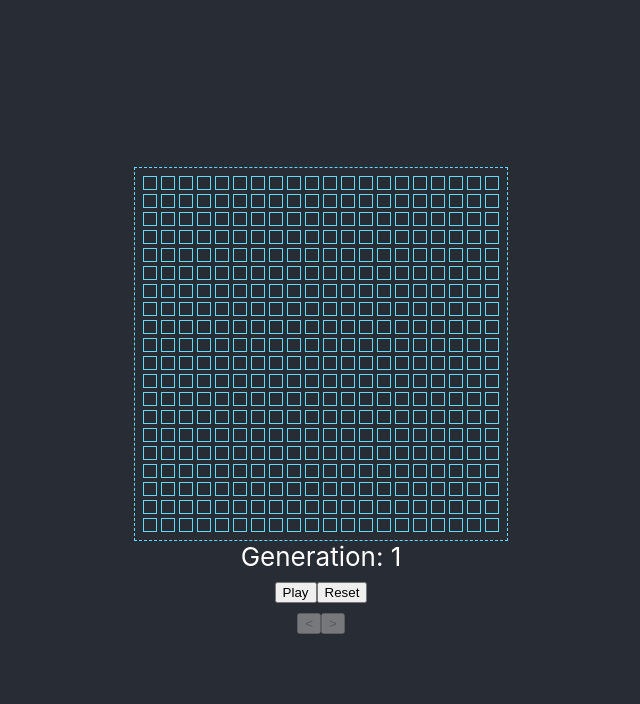
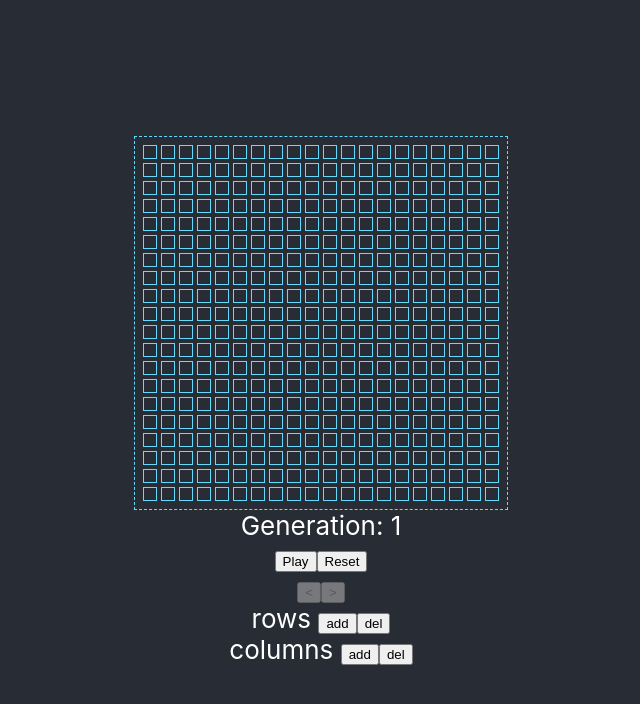
Before and after one commit to d-manevich/game-of-life, a React (Create React App) app: page / in a window 1280 px wide. Shown: the top 704 px of the page, without its empty margins (319-959 px from the left). Built offline with nearby package versions, Linux system fonts and the light colour scheme.

Commit message:
add editing field params

```diff
--- a/src/App.tsx
+++ b/src/App.tsx
@@ -6,13 +6,25 @@ import './App.css';
 import Cell from './Cell';
 import Controls from './Controls';
 
+const initialParams: Params = {
+  rows: 20,
+  cols: 20,
+};
+
 const App: React.FC = () => {
   const intervalRef = useRef<number>();
-  const [params, updateParams] = useState<Params>({ rows: 20, cols: 20 });
+  const [params, setParams] = useState<Params>(initialParams);
   const [history, setHistory] = useState<Field[]>([generateInitialField(params)]);
   const [generation, setGeneration] = useState<number>(0);
   const [isPlaying, setPlaying] = useState<boolean>(false);
   const currentState: Field = nth(history, generation) || generateInitialField(params);
+
+  function updateParams(updParams: Params) {
+    const newParams = { ...params, ...updParams };
+    setParams(newParams);
+    setHistory([generateInitialField(newParams)]);
+    setGeneration(0);
+  }
 
   useEffect(() => {
     if (isPlaying) {
@@ -39,7 +51,7 @@ const App: React.FC = () => {
               <Cell
                 key={col}
                 live={cell}
-                onClick={() => setHistory([...history.slice(0, -1), updateCell(currentState, row, col, !cell)])}
+                onClick={() => setHistory([...history.slice(0, generation), updateCell(currentState, row, col, !cell)])}
               />
             ))}
           </div>
@@ -50,12 +62,15 @@ const App: React.FC = () => {
         isPlaying={isPlaying}
         togglePlay={() => setPlaying(!isPlaying)}
         onReset={() => {
-          setHistory([generateInitialField(params)]);
+          setHistory([generateInitialField(initialParams)]);
           setGeneration(0);
+          setParams(initialParams);
         }}
         generation={generation}
         maxGeneration={history.length - 1}
         onGenerationChange={setGeneration}
+        params={params}
+        updateParams={updateParams}
       />
     </div>
   );
--- a/src/Controls.tsx
+++ b/src/Controls.tsx
@@ -1,4 +1,5 @@
 import React from 'react';
+import { Params } from './types';
 
 type Props = {
   isPlaying: boolean;
@@ -7,6 +8,8 @@ type Props = {
   generation: number;
   maxGeneration: number;
   onGenerationChange: (generation: number) => void;
+  params: Params;
+  updateParams: (params: Params) => void;
 };
 
 const Controls: React.FC<Props> = ({
@@ -16,6 +19,8 @@ const Controls: React.FC<Props> = ({
   generation,
   maxGeneration,
   onGenerationChange,
+  params,
+  updateParams,
 }: Props) => (
   <div>
     <button onClick={togglePlay}>{!isPlaying ? 'Play' : 'Pause'}</button>
@@ -28,6 +33,20 @@ const Controls: React.FC<Props> = ({
         {'>'}
       </button>
     </div>
+    <div>
+      <span>rows </span>
+      <button onClick={() => updateParams({ ...params, rows: params.rows + 1 })}>add</button>
+      <button onClick={() => updateParams({ ...params, rows: params.rows - 1 })} disabled={params.rows <= 1}>
+        del
+      </button>
+    </div>
+    <div>
+      <span>columns </span>
+      <button onClick={() => updateParams({ ...params, cols: params.cols + 1 })}>add</button>
+      <button onClick={() => updateParams({ ...params, cols: params.cols - 1 })} disabled={params.cols <= 1}>
+        del
+      </button>
+    </div>
   </div>
 );
 
```
